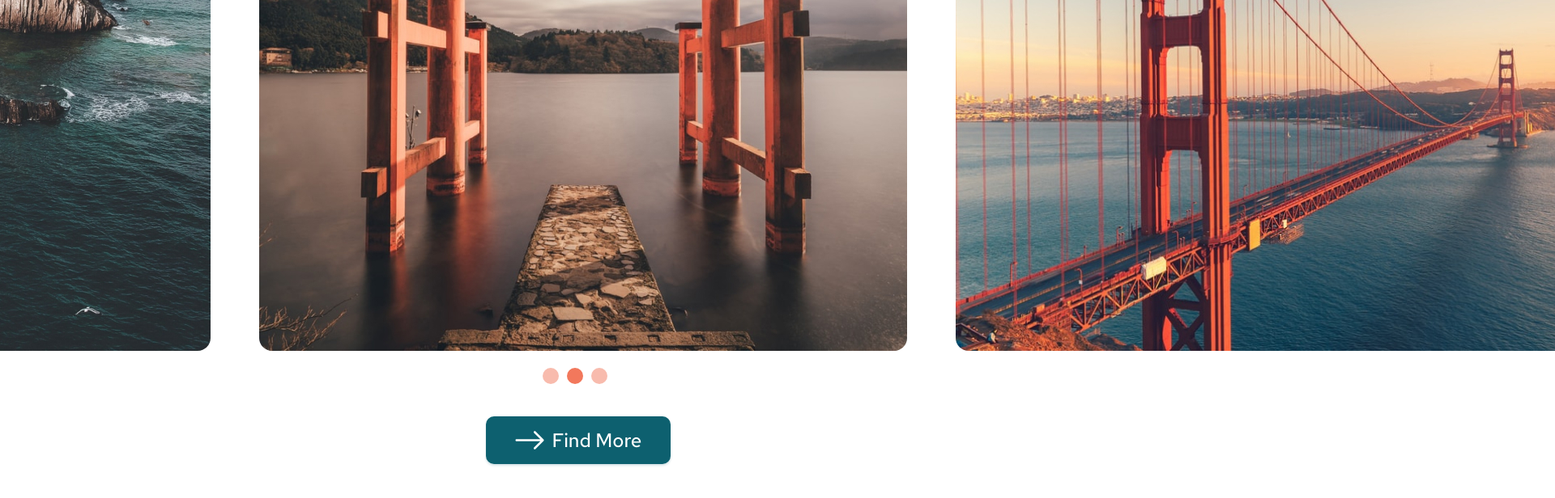
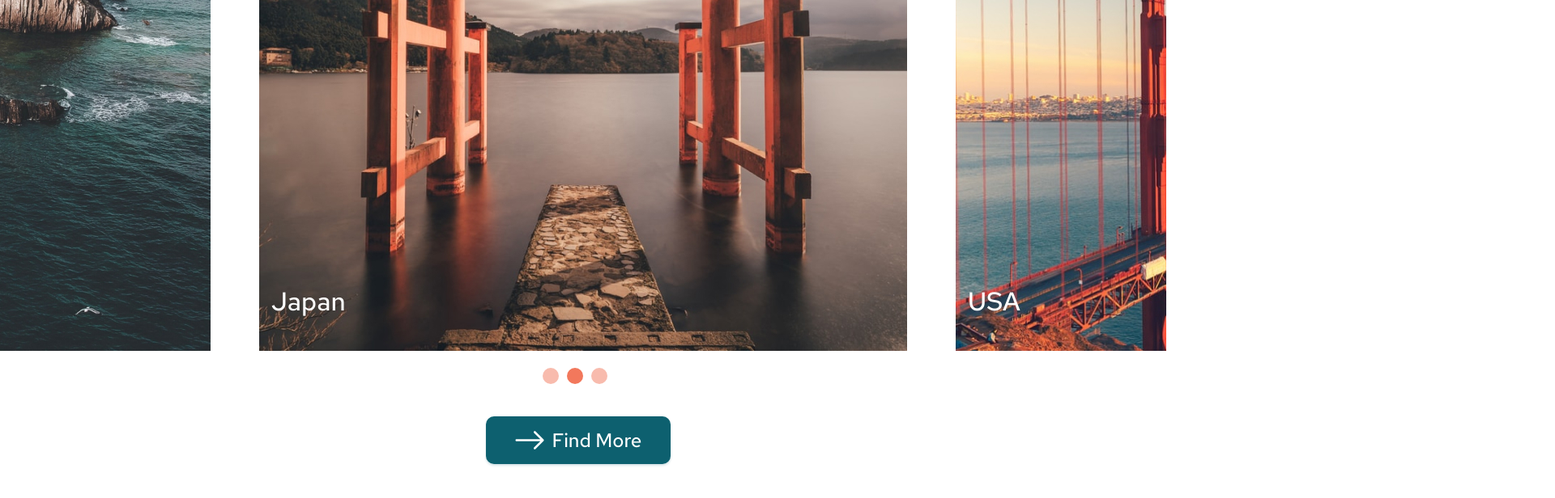
Before and after one commit to Radzivonn/RSS-school-JSFEPRESCHOOL2022Q2, a plain HTML site: page travel/index.html in a window 1280 px wide. Shown: the part 1654-2270 px from the top of the page at 81% size, 1920 px wide, since content can reach past the window. Drawn offline with Linux system fonts and the light colour scheme; a web font is replaced by a local one.

Commit message:
fix: fix section-destinations

```diff
--- a/travel/index.html
+++ b/travel/index.html
@@ -78,10 +78,20 @@
     <section id="destinations">
       <a id="destinations_anchor"></a>
       <h2 class="section_title Red_Hat_Text_Medium"> POPULAR DESTINATIONS </h2>
-      <div class="container" id="destinations_container">
-        <img class="destinations_photo" id="Spain" src="./images/destinations_images/Spain.jpg" alt="Spain">
-        <img class="destinations_photo" id="Japan" src="./images/destinations_images/Japan.jpg" alt="Japan">
-        <img class="destinations_photo" id="USA" src="./images/destinations_images/USA.jpg" alt="USA">
+      <div class="container Red_Hat_Text_Medium" id="destinations_container">
+        <div class="destinations_photo" id="Spain">
+          <img src="./images/destinations_images/Spain.jpg" alt="Spain">
+          <p id="Spain_text"> Spain </p>
+        </div>
+
+        <div class="destinations_photo" id="Japan">
+          <img src="./images/destinations_images/Japan.jpg" alt="Japan">
+          <p id="Japan_text"> Japan </p>
+        </div>
+        <div class="destinations_photo" id="USA">
+          <img src="./images/destinations_images/USA.jpg" alt="USA">
+          <p id="USA_text"> USA </p>
+        </div>
       </div>
 
       <div class="container" id="scroll_circles">
@@ -96,7 +106,7 @@
         </svg>
       </div>
 
-      <button class="button container arrow_button Red_Hat_Text_Medium" style="left: 1140px; top: 980px">
+      <button class="button container arrow_button Red_Hat_Text_Medium" style="left: 600px; top: 980px">
         <img src="./images/destinations_images/Vector.svg" alt="vector">
         Find More
       </button>
--- a/travel/styles.css
+++ b/travel/styles.css
@@ -27,6 +27,11 @@ header {
 
 h1, h2, h3, p {
   margin: 0px;
+}
+
+main {
+  width: 1440px;
+  height: 3611px;
 }
 
 #preview {
@@ -254,20 +259,22 @@ h1, h2, h3, p {
 #destinations {
   position: absolute;
   height: 1042px;
-  width: 2520px;
-  left: -540px;
+  width: 1440px;
+  left: 0px;
   top: 1189px;
 }
 
 #destinations_container {
   position: absolute;
-  width: 100%;
+  width: 1440px;
   height: 800px;
   top: 99px;
 
   align-items: flex-start;
   padding: 0px;
   gap: 60px;
+
+  overflow: hidden;
 }
 
 .destinations_photo {
@@ -281,25 +288,52 @@ h1, h2, h3, p {
 }
 
 #Spain {
-  left: 0px;
+  left: -540px;
   order: 0;
 }
 
+#Spain_text {
+  position: absolute;
+  height: 42px;
+  width: 95px;
+}
+
 #Japan {
-  left: 860px;
+  left: 320px;
   order: 1;
 }
 
+#Japan_text {
+  position: absolute;
+  height: 42px;
+  width: 108px;
+}
+
 #USA {
-  left: 1720px;
+  left: 1180px;
   order: 2;
 }
+
+#USA_text {
+  position: absolute;
+  height: 42px;
+  width: 66px;
+}
+
+#Spain_text, #Japan_text, #USA_text {
+  position: absolute;
+  left: 15px;
+  bottom: 40px;
+  font-size: 32px;
+  line-height: 42px;
+}
+
 
 #scroll_circles {
   position: absolute;
   width: 80px;
   height: 20px;
-  left: 1210px;
+  left: 670px;
   top: 920px;
 
   align-items: flex-start;
```
